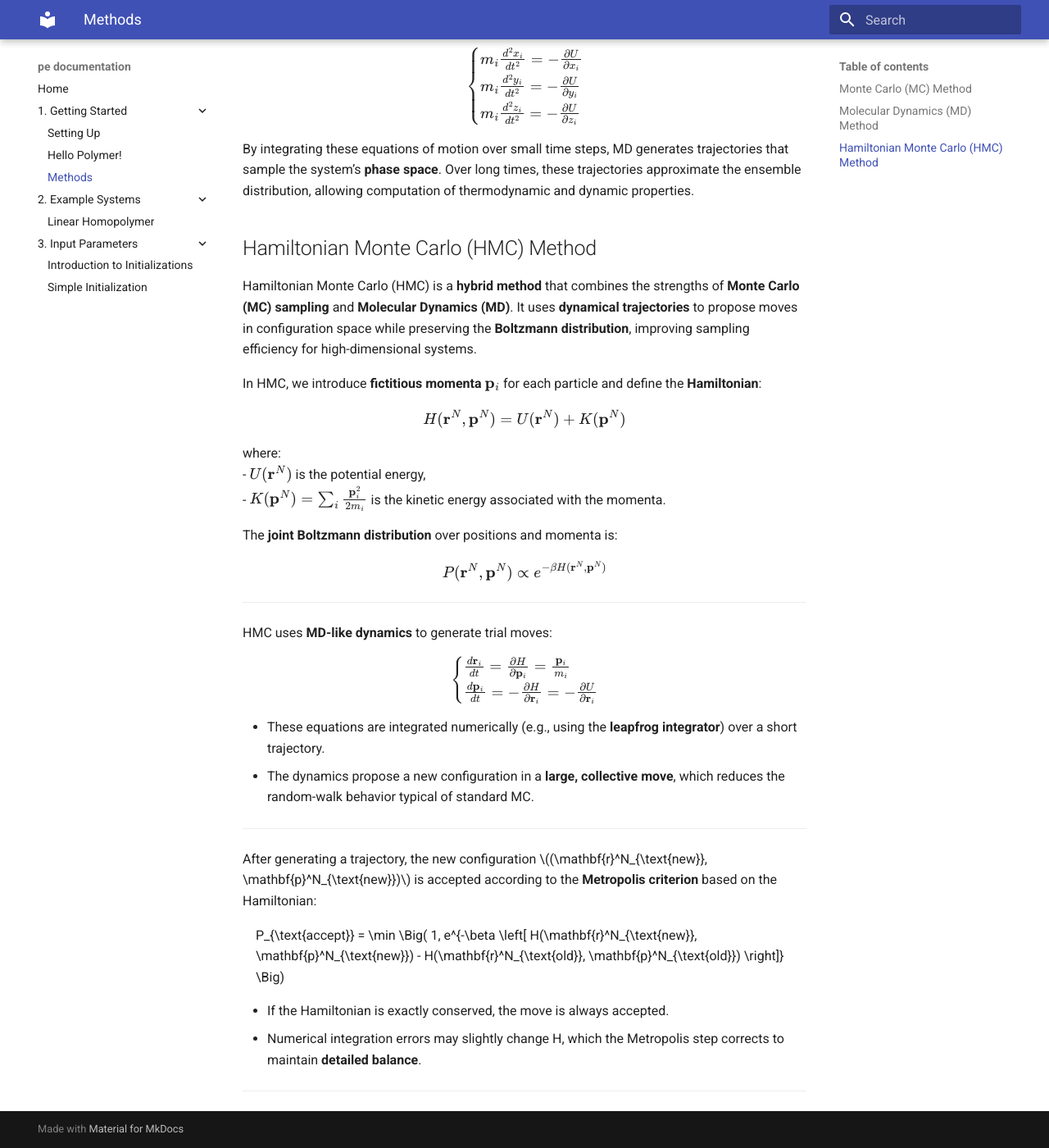
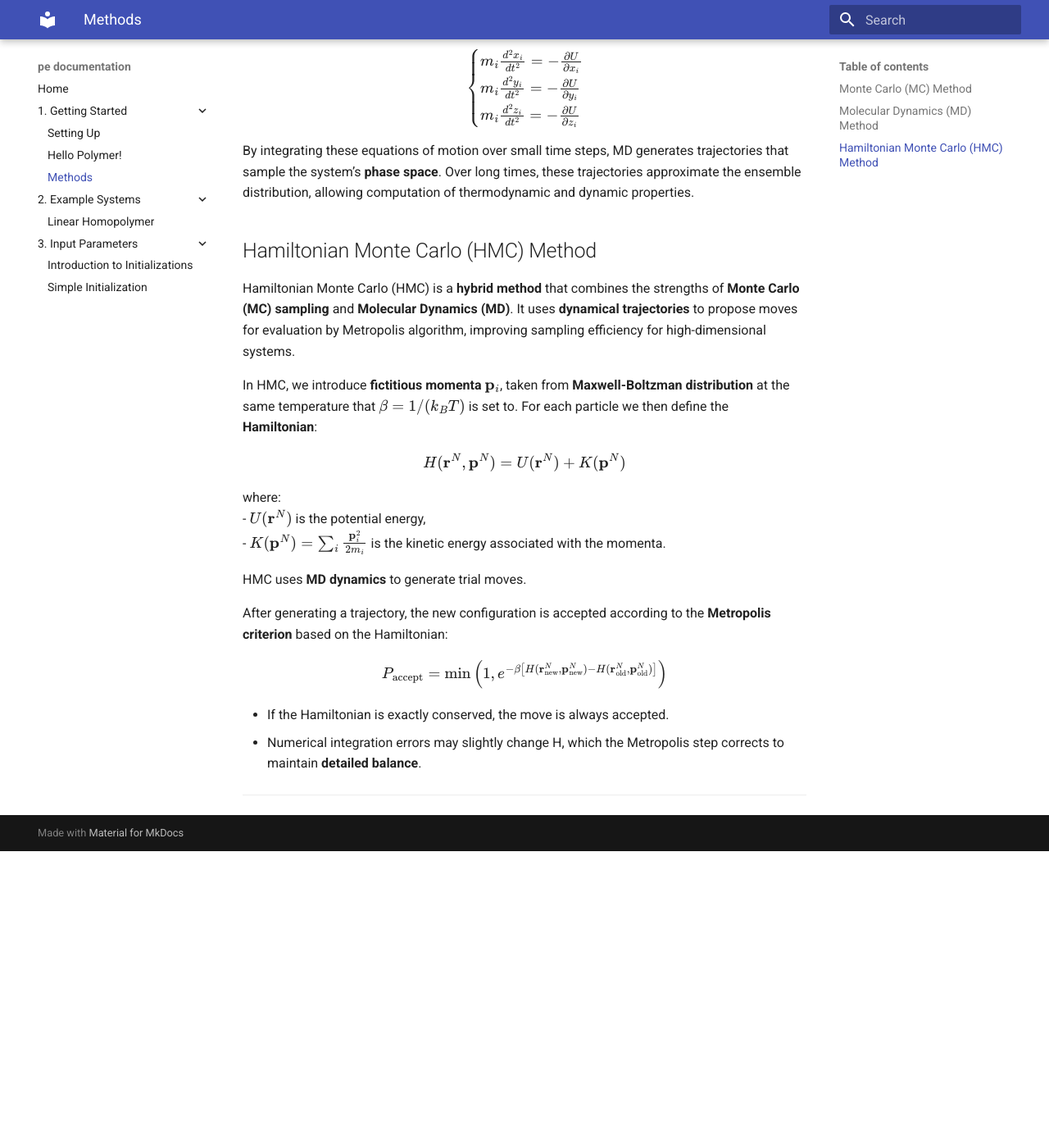
Before and after one commit to illesp-cuni/pe-documentation, an MkDocs documentation site: the page built from docs/1-getting_started/methods.md, in a window 1280 px wide and 1400 px high, scrolled down 2298 px. Shown: the whole window at 82% size. Built offline with MkDocs 1.6.1 and Material for MkDocs 9.7.7, drawn with Linux system fonts in a browser that asks for light colours; after the commit the page ends 3336 px from its top, so only the background shows below that; some of the changed text lies outside the part shown.

Commit message:
Rewrite main branch

```diff
--- a/docs/1-getting_started/methods.md
+++ b/docs/1-getting_started/methods.md
@@ -20,9 +20,9 @@ $$
 
 where:
 - $\(A_i\)$ is the value of the observable in state $\(i\)$,
-- $\(P_i\)$ is the Boltzmann probability of state $\(i\)$, $\(P_i = \frac{e^{-\beta E_i}}{Z}\)$,
+- $\(P_i\)$ is the Boltzmann probability of state $\(i\)$, $\(P_i = \frac{e^{-\beta E_i}}{Q}\)$,
 - $\(E_i\)$ is the energy of state $\(i\)$,
-- $\(Z = \sum_i e^{-\beta E_i}\)$ is the partition function (or sum over states).
+- $\(Q = \sum_i e^{-\beta E_i}\)$ is the partition function (or sum over states).
 
 In continuous interacting chemical systems:
 $$
@@ -92,9 +92,9 @@ By integrating these equations of motion over small time steps, MD generates tra
 
 ## Hamiltonian Monte Carlo (HMC) Method
 
-Hamiltonian Monte Carlo (HMC) is a **hybrid method** that combines the strengths of **Monte Carlo (MC) sampling** and **Molecular Dynamics (MD)**. It uses **dynamical trajectories** to propose moves in configuration space while preserving the **Boltzmann distribution**, improving sampling efficiency for high-dimensional systems.
+Hamiltonian Monte Carlo (HMC) is a **hybrid method** that combines the strengths of **Monte Carlo (MC) sampling** and **Molecular Dynamics (MD)**. It uses **dynamical trajectories** to propose moves for evaluation by Metropolis algorithm, improving sampling efficiency for high-dimensional systems.
 
-In HMC, we introduce **fictitious momenta** $\(\mathbf{p}_i\)$ for each particle and define the **Hamiltonian**:
+In HMC, we introduce **fictitious momenta** $\(\mathbf{p}_i\)$, taken from **Maxwell-Boltzman distribution** at the same temperature that $\(\beta = 1/(k_B T)\)$ is set to. For each particle we then define the **Hamiltonian**:
 $$
 H(\mathbf{r}^N, \mathbf{p}^N) = U(\mathbf{r}^N) + K(\mathbf{p}^N)
 $$
@@ -103,29 +103,9 @@ where:
 - $\(U(\mathbf{r}^N)\)$ is the potential energy,
 - $\(K(\mathbf{p}^N) = \sum_i \frac{\mathbf{p}_i^2}{2 m_i}\)$ is the kinetic energy associated with the momenta.
 
-The **joint Boltzmann distribution** over positions and momenta is:
-$$
-P(\mathbf{r}^N, \mathbf{p}^N) \propto e^{-\beta H(\mathbf{r}^N, \mathbf{p}^N)}
-$$
+HMC uses **MD dynamics** to generate trial moves.
 
----
-
-HMC uses **MD-like dynamics** to generate trial moves:
-
-$$
-\begin{cases}
-\frac{d \mathbf{r}_i}{dt} = \frac{\partial H}{\partial \mathbf{p}_i} = \frac{\mathbf{p}_i}{m_i} \\
-\frac{d \mathbf{p}_i}{dt} = -\frac{\partial H}{\partial \mathbf{r}_i} = -\frac{\partial U}{\partial \mathbf{r}_i}
-\end{cases}
-$$
-
-- These equations are integrated numerically (e.g., using the **leapfrog integrator**) over a short trajectory.
-- The dynamics propose a new configuration in a **large, collective move**, which reduces the random-walk behavior typical of standard MC.
-
----
-
-After generating a trajectory, the new configuration $\((\mathbf{r}^N_{\text{new}}$, $\mathbf{p}^N_{\text{new}})\)$ is accepted according to the **Metropolis criterion** based on the Hamiltonian:
-
+After generating a trajectory, the new configuration is accepted according to the **Metropolis criterion** based on the Hamiltonian:
 $$
 P_{\text{accept}} = \min \Big( 1, e^{-\beta \left[ H(\mathbf{r}^N_{\text{new}}, \mathbf{p}^N_{\text{new}}) - H(\mathbf{r}^N_{\text{old}}, \mathbf{p}^N_{\text{old}}) \right]} \Big)
 $$
```
Also changed, not shown: docs/2-examples/lhomo.md (+3 -19 lines), site/1-getting_started/methods/index.html, site/search/search_index.json, site/sitemap.xml, 1 other file.
